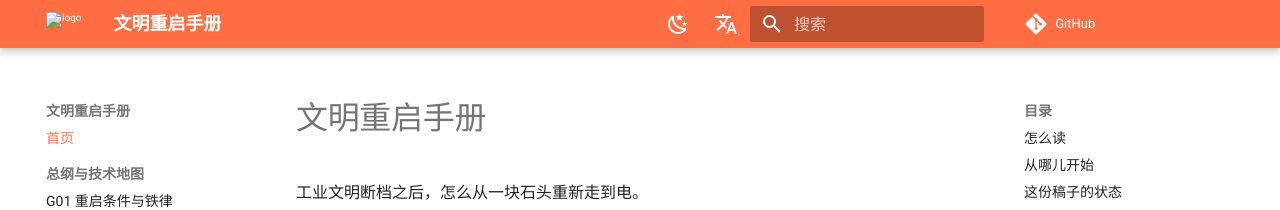
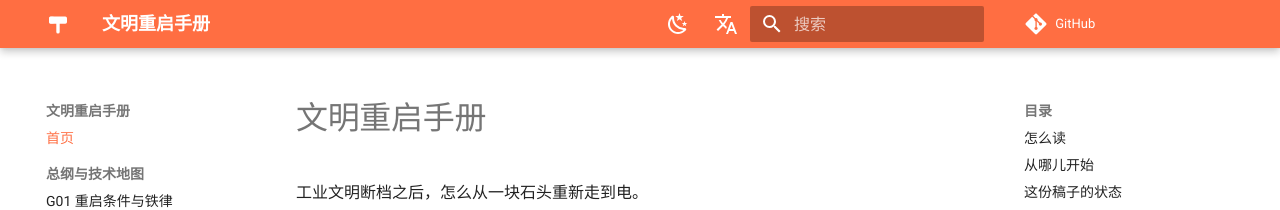
Before and after one commit to Jweokk/civilization-restart-manual, an MkDocs documentation site: the page built from book/index.md, in a window 1280 px wide. Shown: the top 210 px of the page. Built offline with MkDocs 1.6.1 and Material for MkDocs 9.7.7, drawn with Linux system fonts in a browser that asks for light colours; comment, search, counter and statistics services are not loaded.

Commit message:
assets: hammer favicon/logo, fix broken icon paths

```diff
--- a/mkdocs-en.yml
+++ b/mkdocs-en.yml
@@ -12,7 +12,7 @@ theme:
   name: material
   language: en
   logo: assets/logo.svg
-  favicon: assets/logo.svg
+  favicon: assets/favicon-192.png
   features:
     - navigation.sections
     - navigation.top
--- a/mkdocs.yml
+++ b/mkdocs.yml
@@ -12,7 +12,7 @@ theme:
   name: material
   language: zh
   logo: assets/logo.svg
-  favicon: assets/logo.svg
+  favicon: assets/favicon-192.png
   features:
     - navigation.sections
     - navigation.top
```
Also changed, not shown: book-en/assets/apple-touch-icon.png (added), book-en/assets/favicon-192.png (added), book-en/assets/favicon-512.png (added), book-en/assets/favicon.svg (added), book-en/assets/logo.svg (added), book/assets/apple-touch-icon.png (added), book/assets/favicon-192.png (added), book/assets/favicon-512.png (added), book/assets/favicon.svg (added), book/assets/logo.svg (added), book/favicon.ico (added), 1 other file.
